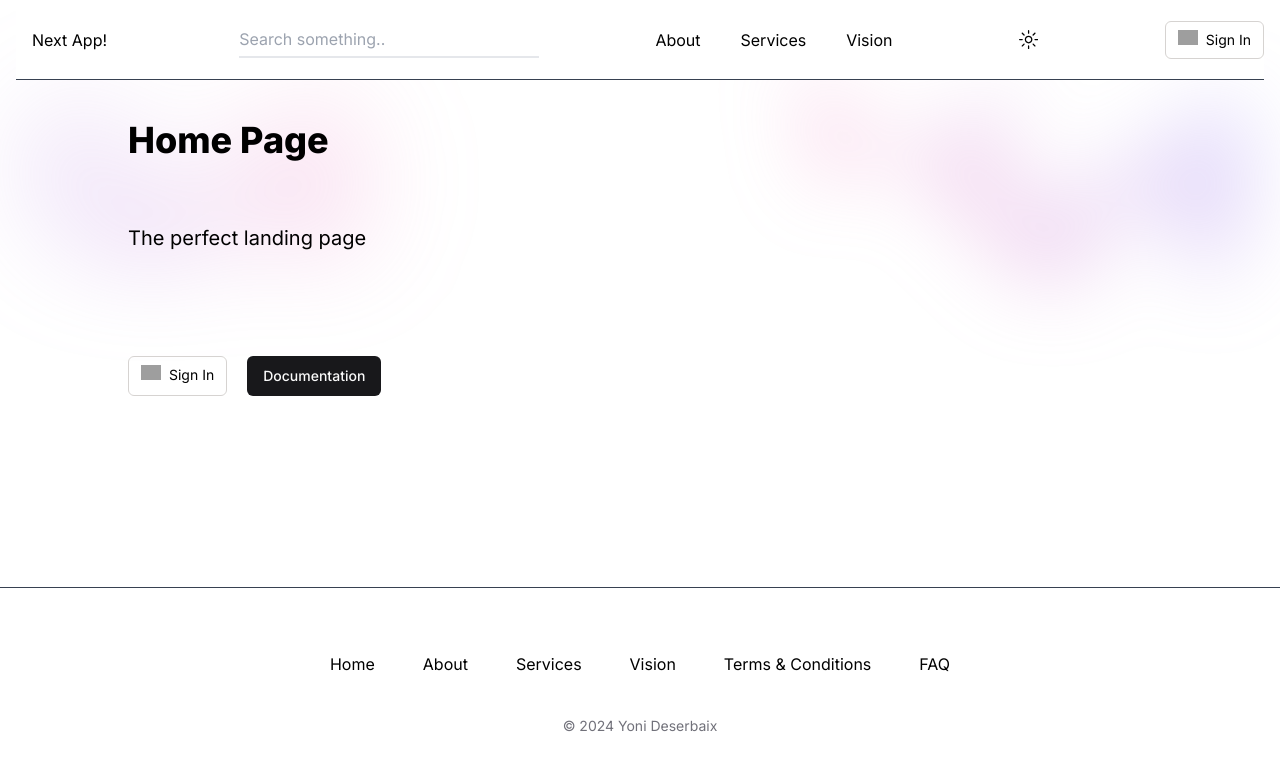
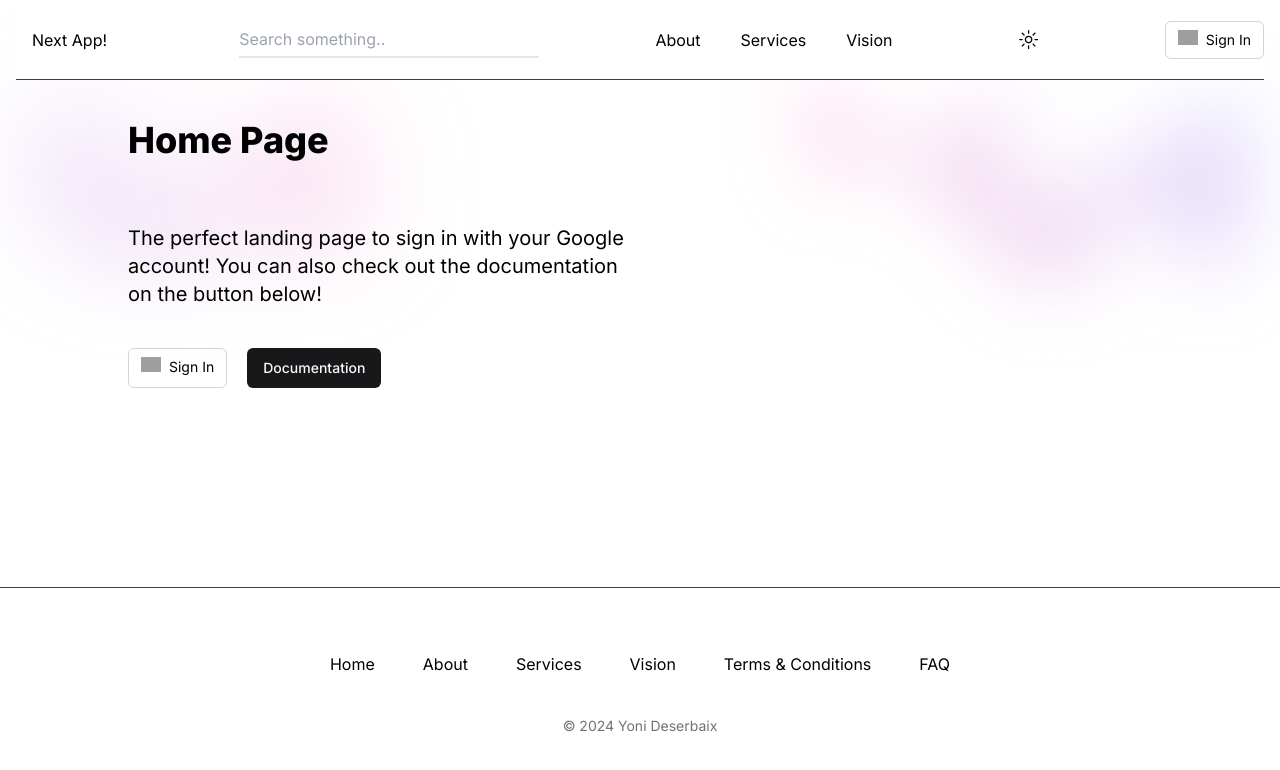
Before and after one commit to Yoni-Deserbaix/google-authentification, a Next.js app: page / in a window 1280 px wide. Shown: the top 770 px of the page. Built offline with nearby package versions, Linux system fonts and the light colour scheme; no server answers; grey boxes are pictures that could not be loaded.

Commit message:
update text description <p>

```diff
--- a/src/app/page.tsx
+++ b/src/app/page.tsx
@@ -6,9 +6,11 @@ export default function Home() {
     <main className="mx-auto max-w-6xl px-6">
       <div className="px-10 pt-10">
         <h1 className="text-4xl font-extrabold">Home Page</h1>
-        <p className="py-16 text-xl">The perfect landing page</p>
+        <p className="pt-16 text-xl w-1/2">
+          The perfect landing page to sign in with your Google account! You can also check out the documentation on the button below!
+        </p>
         <div className="flex flex-row gap-5 pt-10">
-        <SignInButton />
+          <SignInButton />
           <Button>
             <a href="https://next-auth.js.org/" target="bla k">
               Documentation
```
